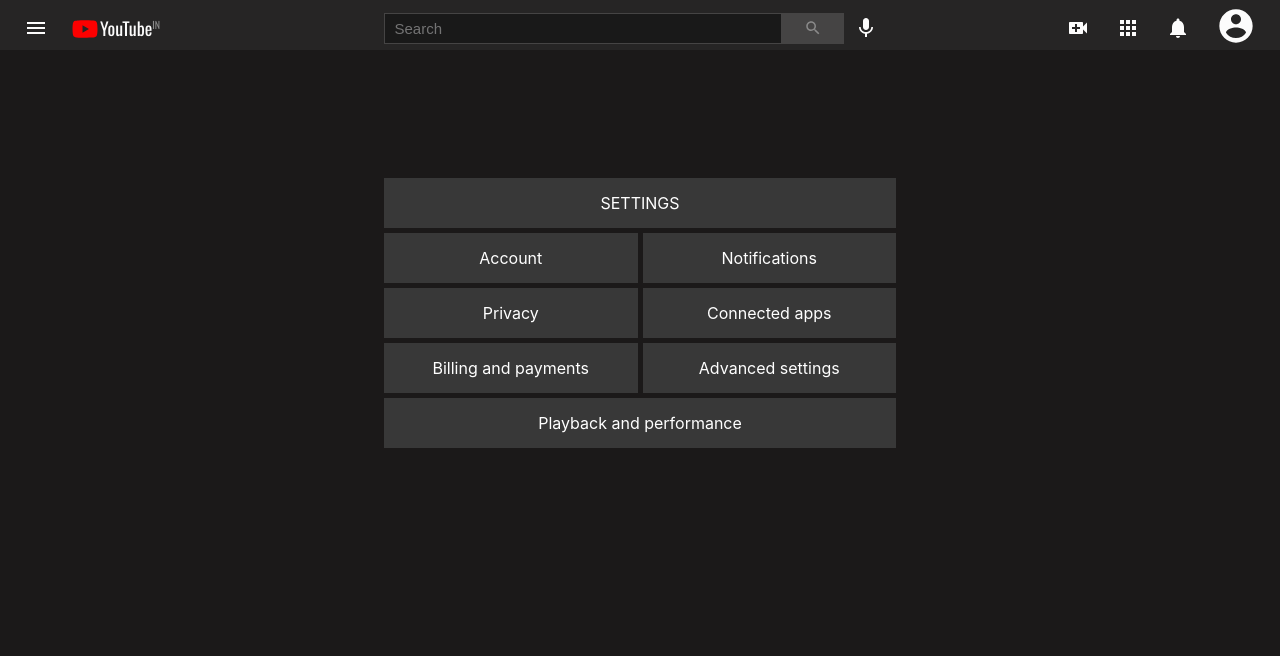
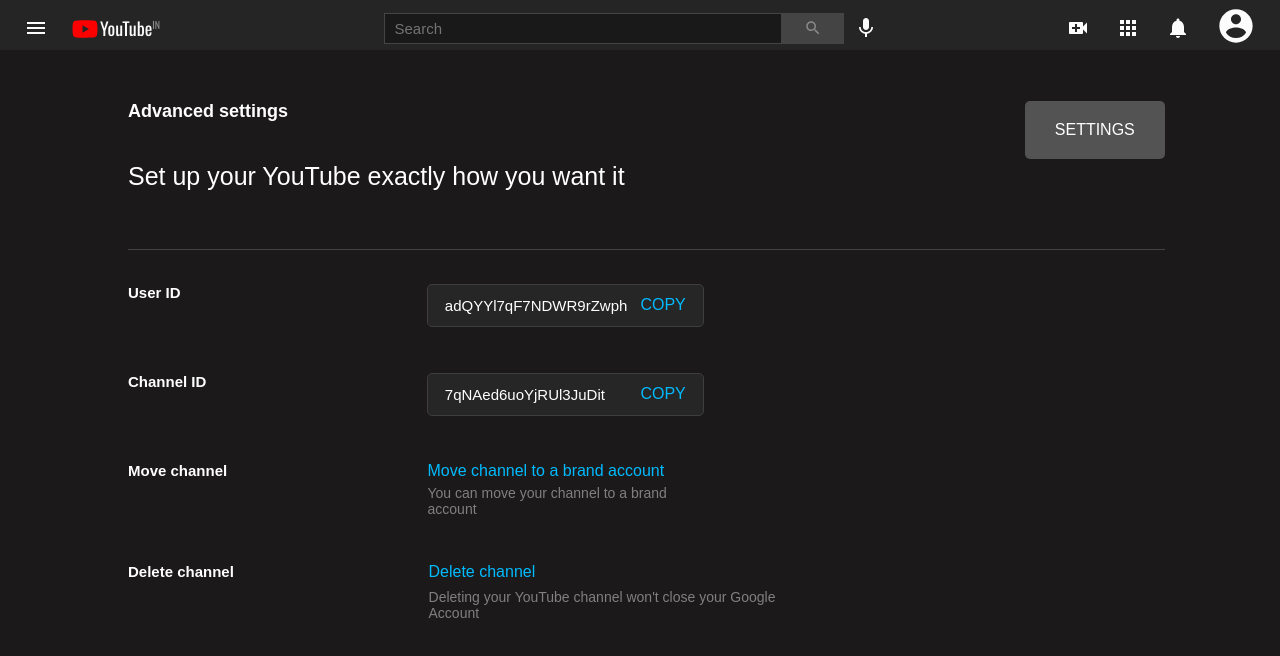
Before and after one commit to aditya25022001/yt-clone, a React (Create React App) app: page /settings/advanced_settings in a window 1280 px wide. Shown: the top 656 px of the page. Built offline with nearby package versions, Linux system fonts and the light colour scheme.

Commit message:
completed settings

```diff
--- a/src/App.js
+++ b/src/App.js
@@ -15,6 +15,8 @@
 import { Privacy } from './components/Privacy';
 import { ConnectedApps } from './components/ConnectedApps';
 import { ConnectGameTemplate } from './components/ConnectGameTemplate';
+import { Advanced } from './components/Advanced';
+import { Billing } from './components/Billing';
 import { BrowserRouter as Router, Switch, Route } from 'react-router-dom';
 
 function App() {
@@ -117,6 +119,14 @@
             <ConnectedApps />
           </Route>
 
+          <Route path="/settings/advanced_settings">
+            <Advanced />
+          </Route>
+
+          <Route path="/settings/billing_and_payments">
+            <Billing />
+          </Route>
+
           <Route path="/settings">
             <Settings />
           </Route>
--- /dev/null
+++ b/src/Stylesheets/advanced.css
@@ -0,0 +1,43 @@
+.main_div_advanced{
+    color:white;
+    display: flex;
+    flex-direction: column;
+    padding-left: 10%;
+    padding-top: 4%;
+    font-family: sans-serif;
+    height: 100%;
+}
+.hrline_advanced{
+    background-color: rgb(68, 67, 67);
+    height: 0.5px;
+    margin-top: 5%;
+    margin-bottom: 3%;
+    width: 90%;
+}
+.settings_icon_advanced{
+    text-align: center;
+    height: max-content;
+    padding: 20px 30px 20px 30px;
+    background-color: rgb(83, 83, 83);
+    border-radius: 5px;
+    cursor: pointer;
+}
+.settings_icon_advanced:hover{
+    background-color: gray;
+    transition: all;
+    color: black;
+    transition-duration: 0.5s;
+}
+.copy_string{
+    display: flex;
+    flex-direction: row;
+    flex: 0.5;
+    justify-content: space-between;
+    background-color: rgb(39, 38, 38);
+    border: 0.5px ridge rgb(63, 62, 62);
+    border-radius: 5px;
+    outline: none;
+    padding: 2% 3% 2% 3%;
+    align-items: center;
+    margin-left: 10%;
+}
--- /dev/null
+++ b/src/Stylesheets/billing.css
@@ -0,0 +1,28 @@
+.main_div_biling{
+    color:white;
+    display: flex;
+    flex-direction: column;
+    padding-left: 8%;
+    padding-top: 4%;
+    font-family: sans-serif;
+}
+.settings_icon_billing{
+    text-align: center;
+    height: max-content;
+    padding: 20px 30px 20px 30px;
+    background-color: rgb(83, 83, 83);
+    border-radius: 5px;
+    cursor: pointer;
+}
+.settings_icon_billing:hover{
+    background-color: gray;
+    transition: all;
+    transition-duration: 0.5s;
+}
+.hrline_billing{
+    background-color: rgb(68, 67, 67);
+    height: 0.5px;
+    width: 90%;
+    margin-top: 4%;
+    margin-bottom: 3%;
+}
--- a/src/Stylesheets/privacy.css
+++ b/src/Stylesheets/privacy.css
@@ -25,3 +25,11 @@
     transition: all;
     transition-duration: 0.5s;
 }
+.enable_biling{
+    color: rgb(0,187,255);
+    border: 1px solid rgb(0,187,255);
+    border-radius: 2px;
+    padding: 0.8%;
+    cursor: pointer;
+    font-size: 14px;
+}
--- /dev/null
+++ b/src/components/Advanced.js
@@ -0,0 +1,63 @@
+import React from 'react'
+import { Link } from 'react-router-dom';
+import '../Stylesheets/advanced.css';
+
+
+function setString(){
+    let length = 20;
+    let result = '';
+    let characters = "ABCDEFGHIJKLMNOPQRSTUVWXYZabcdefghijklmnopqrstuvwxyz0123456789";
+    for (let i=0; i<length;++i)
+        result+=characters.charAt(Math.floor(Math.random()*characters.length));
+    return result;
+}
+
+export const Advanced = () => {
+
+    return (
+        <div className="main_div_advanced">
+            <div style={{ display:'flex', flexDirection:'row', width:'90%', justifyContent:'space-between' }}>
+                <div>
+                    <div style={{ fontWeight:550, fontSize:18, marginBottom:'8%' }} >Advanced settings</div>
+                    <div style={{ fontWeight:500, fontSize:25 }}>Set up your YouTube exactly how you want it</div>
+                </div>
+                <div className="settings_icon_advanced">
+                    <Link to="/settings" style={{ textDecoration:'none', color:'white' }}>
+                        SETTINGS
+                    </Link>
+                </div>
+            </div>
+            <div className="hrline_advanced"></div>
+            <div style={{ display:'flex', flexDirection:'column', height:'100%', justifyContent:'space-between' }}>
+                <div style={{ display:'flex', flexDirection:'row', width:'50%', justifyContent:'space-between', marginBottom:'4%' }}>
+                    <div style={{ flex:0.5, fontWeight:550, fontSize:15 }}>User ID</div>
+                    <div className="copy_string" >
+                        <div style={{ fontSize:15 }}>{setString()}</div>
+                        <div style={{ color:'rgb(0,187,255)', cursor:'pointer' }}>COPY</div>
+                    </div>
+                </div>
+                <div style={{ display:'flex', flexDirection:'row', width:'50%', justifyContent:'space-between', marginBottom:'4%' }}>
+                    <div style={{ flex:0.5, fontWeight:550, fontSize:15 }}>Channel ID</div>
+                    <div className="copy_string" >
+                        <div style={{ fontSize:15 }}>{setString()}</div>
+                        <div style={{ color:'rgb(0,187,255)', cursor:'pointer' }}>COPY</div>
+                    </div>
+                </div>
+                <div style={{ display:'flex', flexDirection:'row', width:'50%', justifyContent:'space-between', marginBottom:'4%' }}>
+                    <div style={{ flex:0.5, fontWeight:550, fontSize:15 }}>Move channel</div>
+                    <div style={{ flex:0.48  }}>
+                        <div style={{ marginBottom:'2%' }}><a href="" style={{ textDecoration:'none', color:'rgb(0,187,255)' }}>Move channel to a brand account</a></div>
+                        <div style={{ color:'gray', fontSize:14, justifyContent:'flex-start' }}>You can move your channel to a brand account</div>
+                    </div>
+                </div>
+                <div style={{ display:'flex', flexDirection:'row', width:'60%', justifyContent:'space-between', marginBottom:'4%' }}>
+                    <div style={{ flex:0.5, fontWeight:550, fontSize:15 }}>Delete channel</div>
+                    <div style={{ flex: 0.65, width:'100%' }}>
+                        <div style={{ marginBottom:'2%' }}><a href="" style={{ textDecoration:'none', color:'rgb(0,187,255)' }}>Delete channel</a></div>
+                        <div style={{ color:'gray', fontSize:14, justifyContent:'flex-start' }}>Deleting your YouTube channel won't close your Google Account</div>
+                    </div>
+                </div>
+            </div>
+        </div>
+    )
+}
--- /dev/null
+++ b/src/components/Billing.js
@@ -0,0 +1,30 @@
+import React from 'react'
+import { Link } from 'react-router-dom';
+import '../Stylesheets/billing.css';
+
+export const Billing = () => {
+    return (
+        <div className="main_div_biling">
+            <div style={{ display:'flex', flexDirection:'row', width:'90%', justifyContent:'space-between' }}>
+                <div>
+                    <div style={{ fontWeight:550, fontSize:18, marginBottom:'8%' }}>Billing and payments</div>
+                    <div style={{ fontWeight:500, fontSize:25, marginBottom:'3%' }}>Choose how to make purchases on YouTube</div>
+                </div>
+                <div className="settings_icon_billing">
+                    <Link to="/settings" style={{ textDecoration:'none', color:'white' }}>
+                        SETTINGS
+                    </Link>
+                </div>
+            </div>
+            <div className="hrline_billing"></div>
+            <div style={{ display:'flex', flexDirection:'row', alignItems:'center', width:'90%', justifyContent:'space-between' }}>
+                <div>
+                    <div style={{ fontWeight:550 , fontSize:15, marginBottom:'2%'}}>Quick purchase is disabled</div>
+                    <div style={{ color:'gray', fontSize:15, marginBottom:'2%' }}>You will be asked to verify your account for all YouTube purchases</div>
+                    <div style={{ fontSize:15 }}><a href="" style={{ color:'rgb(0,187,255)', textDecoration:'none' }}>Learn more about purchase verification</a></div>
+                </div>
+                <div className="enable_biling">ENABLE QUICK PURCHASE</div>
+            </div>
+        </div>
+    )
+}
--- a/src/components/ConnectedApps.js
+++ b/src/components/ConnectedApps.js
@@ -8,7 +8,7 @@
         <div className="main_div_connected_apps">
             <div className="div_connected_one">
                 <div style={{ marginBottom:'3%' }}>
-                    <div style={{ fontWeight:550, marginBottom:'8%' }}>Connected apps</div>
+                    <div style={{ fontWeight:550, marginBottom:'8%', fontSize:18 }}>Connected apps</div>
                     <div style={{ fontSize:25, marginBottom:'3%' }}>Expand your experience</div>
                     <div style={{ color:'gray', fontSize:14 }}>Connect YouTube with other apps and watch more easily</div>
                     <div style={{fontSize:14}}><a href="" style={{ color:'rgb(0,187,255)', textDecoration:'none' }}>See all sites authorized to access your Google Account</a></div>
--- a/src/components/Settings.js
+++ b/src/components/Settings.js
@@ -31,8 +31,16 @@
                 </div>
             </div>
             <div style={{ display:'flex', flexDirection:'row' }}>
-                <div className="settings_sidebar_elements" id="settings_sidebar_billing">Billing and payments</div>
-                <div className="settings_sidebar_elements" id="settings_sidebar_adv_settings">Advanced settings</div>
+                <div className="settings_sidebar_elements" id="settings_sidebar_billing">
+                <Link to="/settings/billing_and_payments" style={{ textDecoration:'none', color:'white', cursor:'pointer' }}>
+                    Billing and payments
+                </Link>
+                </div>
+                <div className="settings_sidebar_elements" id="settings_sidebar_adv_settings">
+                    <Link to="/settings/advanced_settings" style={{ textDecoration:'none', color:'white', cursor:'pointer' }}>
+                        Advanced settings
+                    </Link>
+                </div>
             </div>
             <div id="settings_sidebar_play_per">
             <Link to="/settings/playback_and_performance" style={{ textDecoration:'none', color:'white', cursor:'pointer' }}>
```
Also changed, not shown: 1 other file (tests, documents, lock files or other folders).
